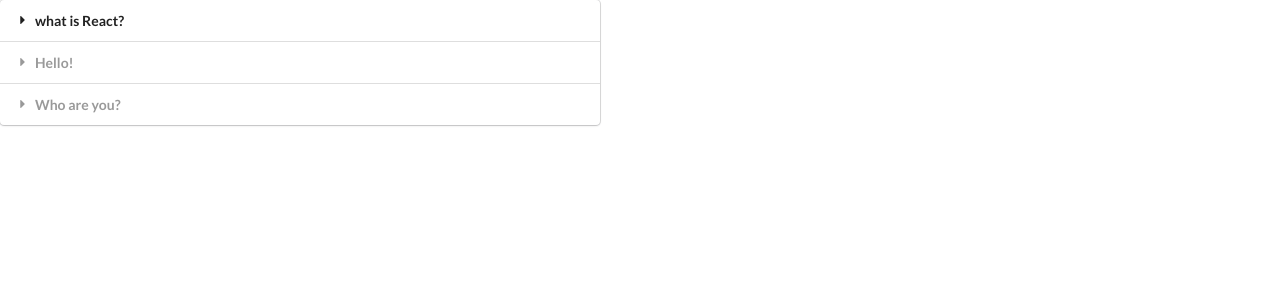
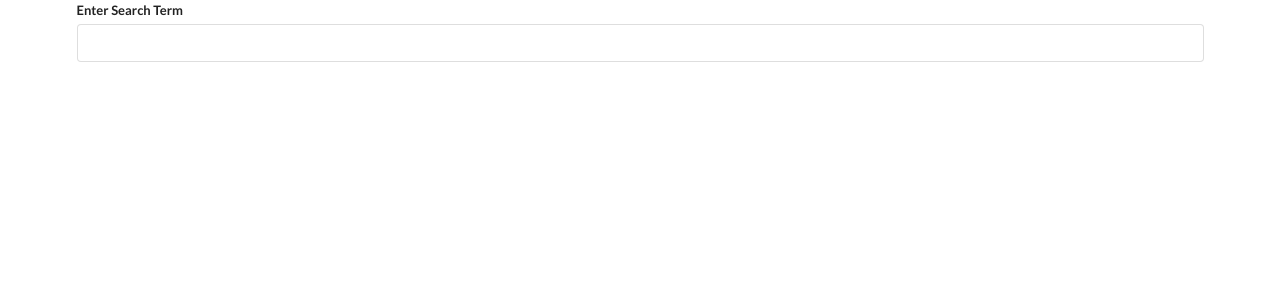
Before and after one commit to stntsai/Widgets, a React (Create React App) app: page / in a window 1280 px wide. Shown: the top 300 px of the page. Built offline with nearby package versions, Linux system fonts and the light colour scheme.

Commit message:
moving on to Search page

```diff
--- a/package.json
+++ b/package.json
@@ -6,6 +6,7 @@
     "@testing-library/jest-dom": "^5.14.1",
     "@testing-library/react": "^11.2.7",
     "@testing-library/user-event": "^12.8.3",
+    "axios": "^0.21.1",
     "react": "^17.0.2",
     "react-dom": "^17.0.2",
     "react-scripts": "4.0.3",
--- a/src/App.js
+++ b/src/App.js
@@ -1,5 +1,7 @@
 import React from 'react';
 import Accordion from './components/Accordion';
+import Search from './components/Search';
+
 
 export default ()=>{
 
@@ -19,8 +21,8 @@
     ]
 
     return (
-        <div>
-            <Accordion items = {items}/>
+        <div className="ui container">
+            <Search />
         </div>
     )
 };
--- /dev/null
+++ b/src/components/Search.js
@@ -0,0 +1,22 @@
+import React, { useState, useEffect } from 'react';
+
+
+const Search = ()=>{
+    const [term, setTerm] = useState('');
+
+    return (
+
+
+        <div>
+            <div className="ui form">
+                <div className="field">
+                    <label>Enter Search Term</label>
+                    <input value={term} onChange={e=>setTerm(e.target.value)} className="input"/>
+                </div>
+            </div>
+        </div>
+    )
+
+}
+
+export default Search;
```
Also changed, not shown: 1 other file (tests, documents, lock files or other folders).
